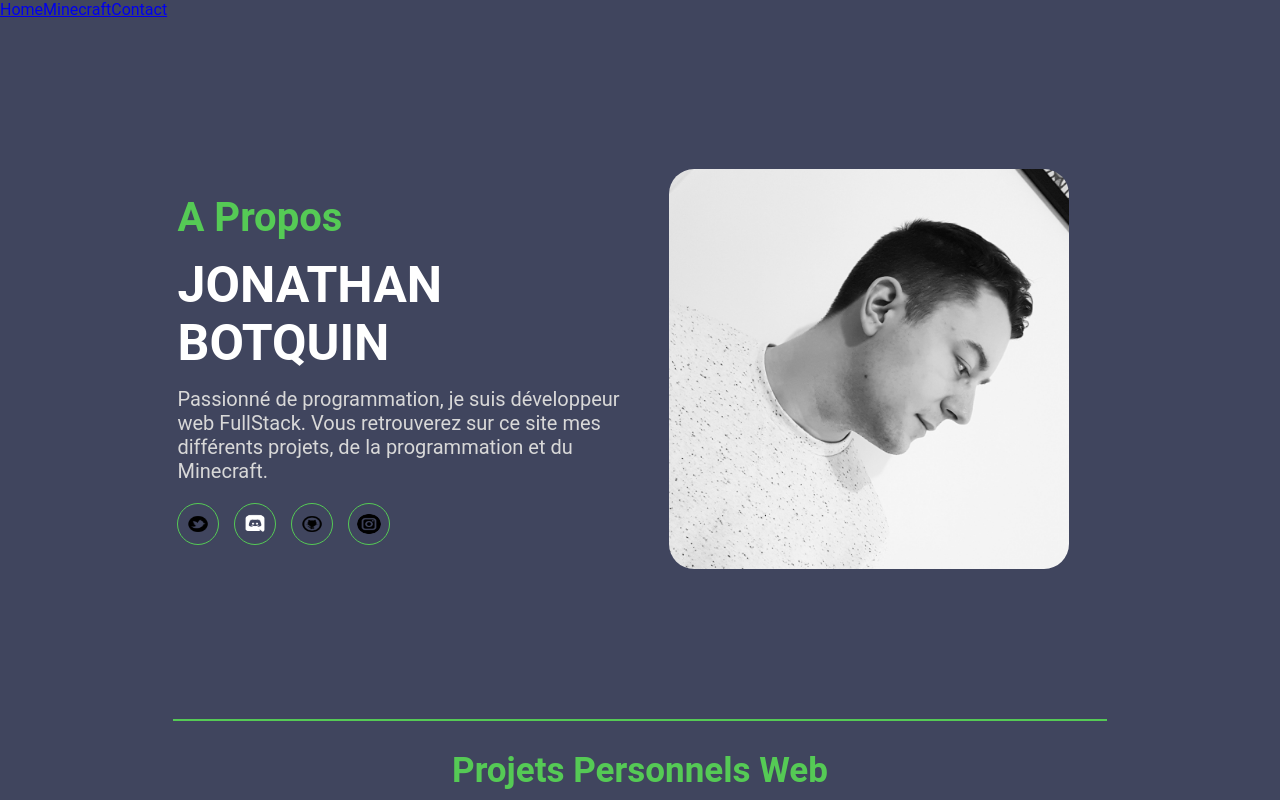
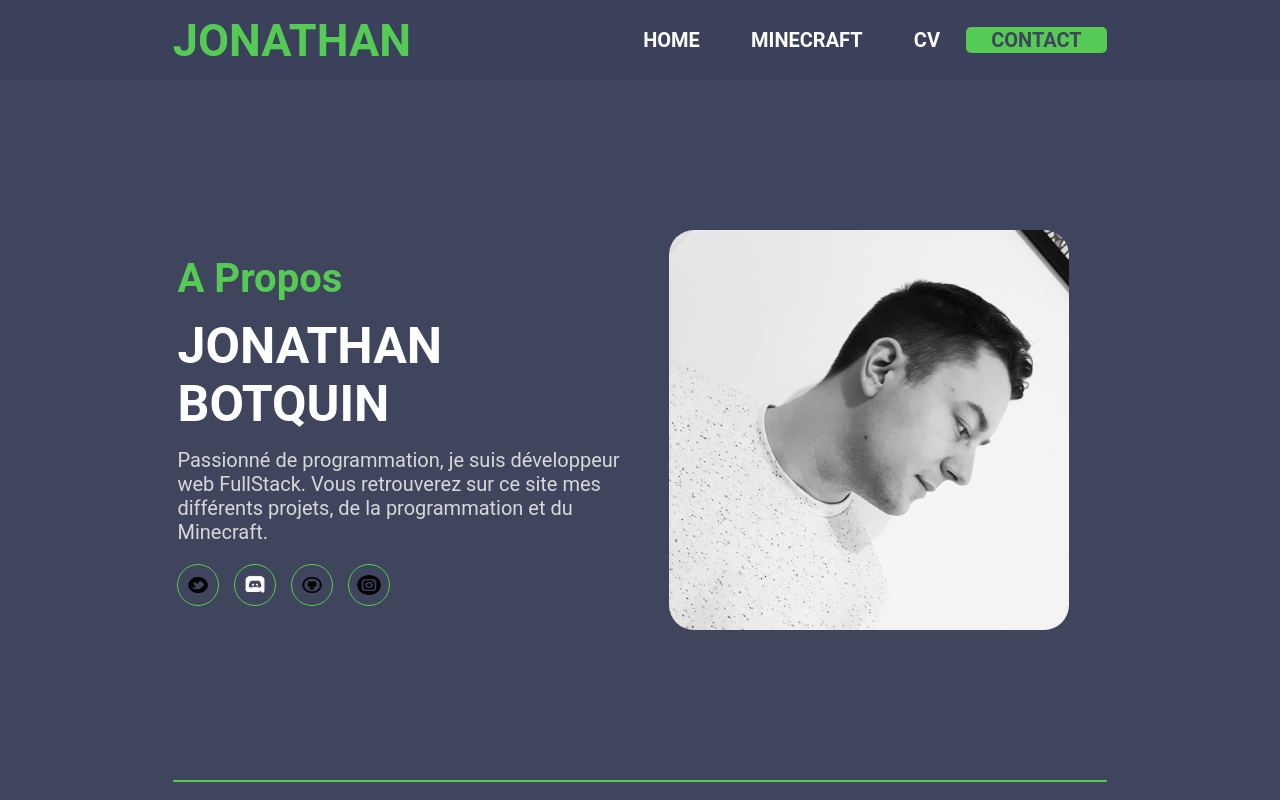
Before and after one commit to Jonathanbtq/react-jonathan-portfolio, a React (Vite) app: page / in a window 1280 px wide. Shown: the top 800 px of the page. Built offline with nearby package versions, Linux system fonts and the light colour scheme.

Commit message:
gif_Footer_css_sdjdsjif

```diff
--- a/src/App.jsx
+++ b/src/App.jsx
@@ -2,6 +2,7 @@ import { useState } from 'react'
 import { RouterProvider, createBrowserRouter, Outlet, NavLink, useRouteError } from 'react-router-dom'
 import Minecraft from './pages/Minecraft'
 import Home from './pages/Home'
+import './styles/NavBar.css'
 
 const router = createBrowserRouter([
   {
@@ -52,9 +53,15 @@ function Root(){
   return <>
     <header>
       <nav>
-        <NavLink to="/">Home</NavLink>
-        <NavLink to="/minecraft">Minecraft</NavLink>
-        <NavLink to="/contact">Contact</NavLink>
+        <div className="nav_top">
+          <h1>JONATHAN</h1>
+        </div>
+        <div className="nav_bot">
+          <NavLink to="/" className='navLink'>HOME</NavLink>
+          <NavLink to="/minecraft" className='navLink'>MINECRAFT</NavLink>
+          <a href="#" to="/minecraft" className='navLink'>CV</a>
+          <NavLink to="/contact" className='nav_li_contact'>CONTACT</NavLink>
+        </div>
       </nav>
     </header>
     <div className="">
--- a/src/components/Footer.jsx
+++ b/src/components/Footer.jsx
@@ -1,5 +1,6 @@
 import { useEffect, useState } from 'react'
 import gandalf from '../assets/img/gandalf.png'
+import gif1 from '../assets/gif/gif1.gif'
 
 export default function Footer(){
 
@@ -26,20 +27,21 @@ export default function Footer(){
     return (
         <>
             <footer>
-                {isVisible && (
+                {/* {isVisible && (
                     <button class="gandalf_lien" href="#" alt="Gandalf" onClick={scrollToTop}>
                         <img src={gandalf} alt="" />
                         <p>Haut de page !</p>
                     </button>
-                )}
+                )} */}
                 <div class="foot_bot">
                     <citation auteur="Jonathan botquin" date="28/01/2022" class="footer_citation">
-                        C'est en mangeant que l'on trouve l'envie de manger
+                    "01100001 01100010 01100011"
                     </citation><br />
 
                     <p>Copyright Jonathan Botquin - Tous droits réservés</p>
                     <a class="obfusc" href="mailto:botquin.jonathan@yahoo.fr">Me contacter !</a>
                 </div>
+                <img src={gif1} alt="" />
             </footer>
         </>
     )
--- a/src/styles/Footer.css
+++ b/src/styles/Footer.css
@@ -49,3 +49,13 @@ footer{
     font-size: 15px;
     color: var(--green-color);
 }
+footer img{
+    position: absolute;
+    left: 0;
+    top: 0;
+    height: 100%;
+    width: 50%;
+    object-fit: cover;
+    z-index: 1;
+    mask-image: linear-gradient(to left, transparent 20%, black 80%);
+}
--- /dev/null
+++ b/src/styles/NavBar.css
@@ -0,0 +1,56 @@
+header{
+    display: flex;
+    flex-direction: column;
+    align-items: center;
+    justify-content: center;
+    height: 80px;
+    width: 100%;
+    background-color: rgba(22, 30, 70, 0.096);
+}
+nav{
+    display: flex;
+    flex-wrap: nowrap;
+    justify-content: space-between;
+    width: 73vw;
+}
+.nav_top{
+    display: flex;
+    flex-direction: column;
+    width: 45%;
+}
+.nav_top h1{
+    color: var(--green-color);
+    font-size: 45px;
+    margin: 0;
+}
+.nav_bot{
+    display: flex;
+    flex-wrap: nowrap;
+    align-items: center;
+    justify-content: end;
+    width: 45%;
+}
+.navLink{
+    color: white;
+    text-decoration: none;
+    font-size: 20px;
+    font-weight: bold;
+    padding: 0 2vw 0 2vw;
+}
+.nav_li_contact {
+    display: flex;
+    justify-content: center;
+    align-items: center;
+    height: 2vw;
+    padding: 0 2vw 0 2vw;
+    list-style-type: none;
+    text-decoration: none;
+    font-weight: bold;
+    text-decoration: none;
+    font-size: 20px;
+    font-weight: bold;
+    color: var(--body-color) !important;
+    transition: all 0.5s;
+    background-color: var(--green-color) !important;
+    border-radius: 5px !important;
+}
```
Also changed, not shown: 1 other file (tests, documents, lock files or other folders).
